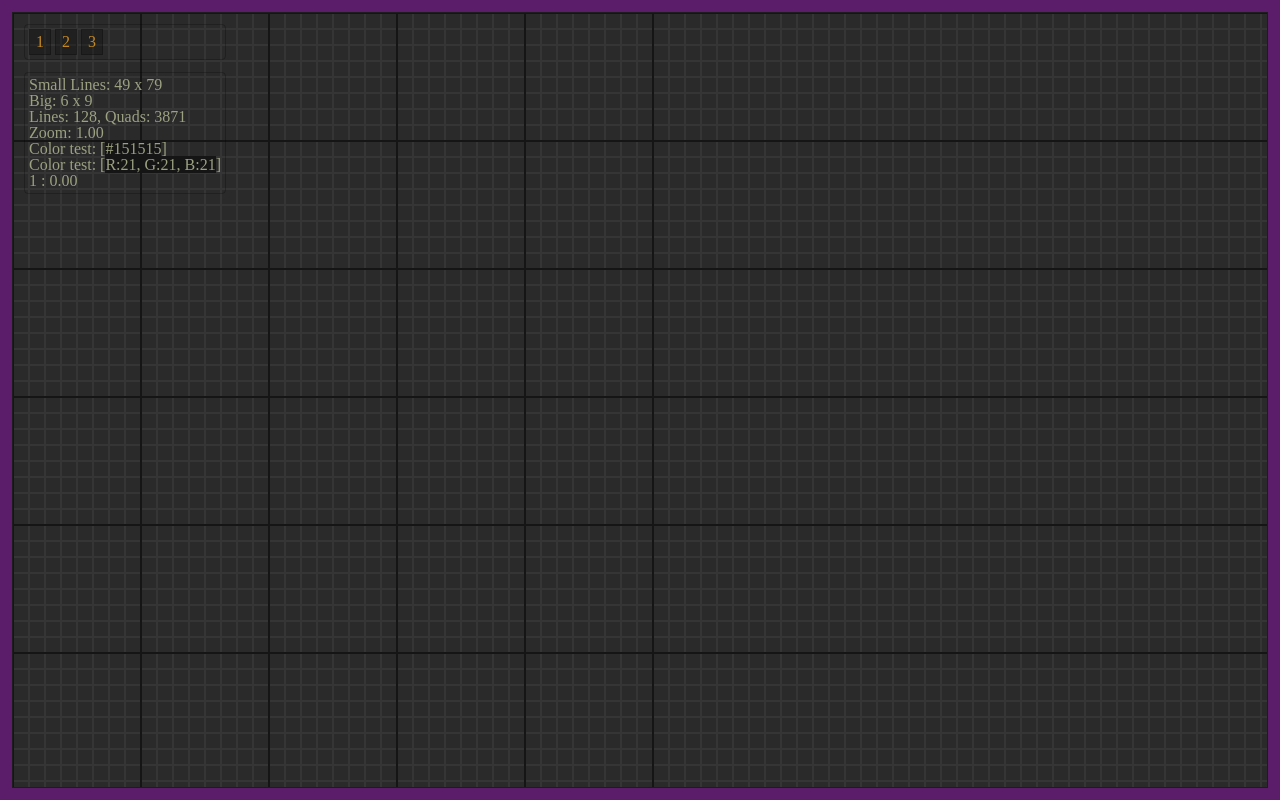
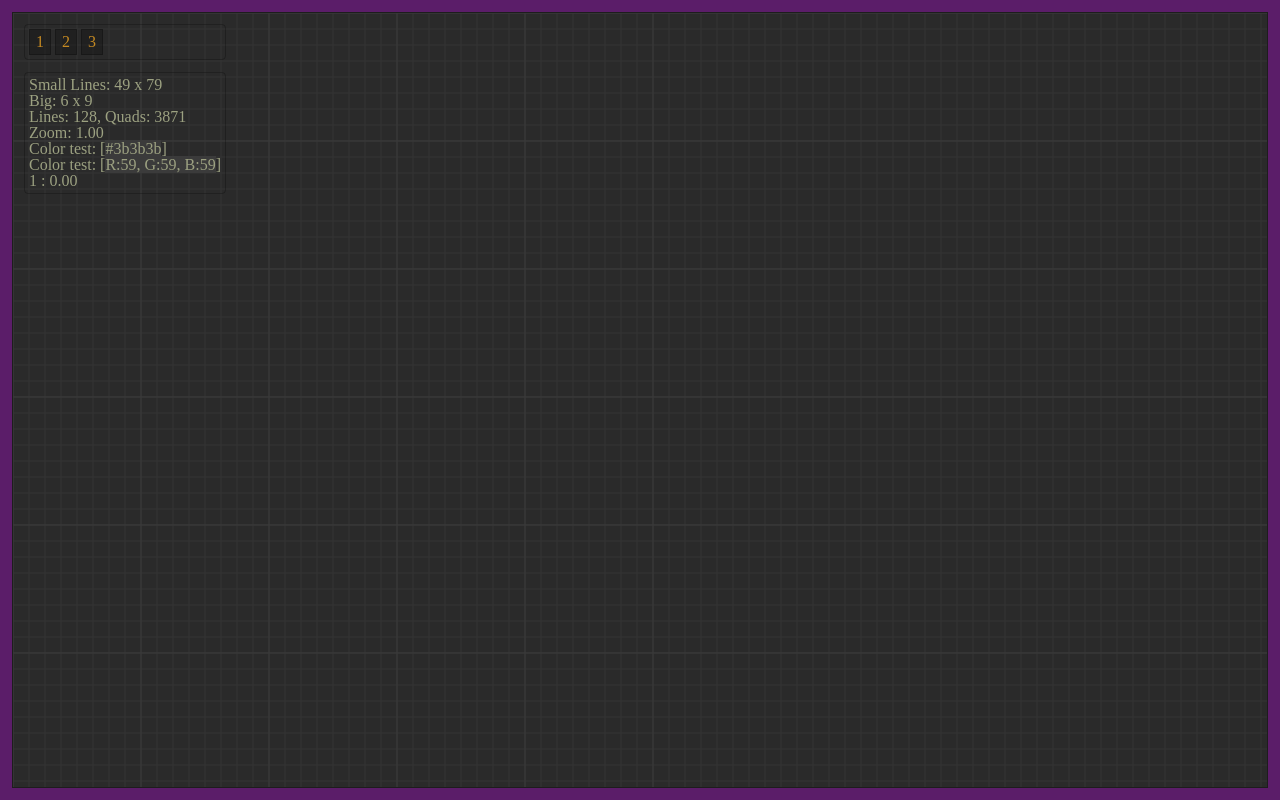
Before and after one commit to G-Freeman/VisEd, a Nuxt app: page / in a window 1280 px wide. Built offline with nearby package versions, Linux system fonts and the light colour scheme.

Commit message:
Grid colors, final

```diff
--- a/components/Grid.vue
+++ b/components/Grid.vue
@@ -131,7 +131,7 @@ export default {
 	props:{
 		id:				{default: '0'		},
 		smallGridColor: {default: '#353535'	},
-		bigGridColor:	{default: '#151515'	},
+		bigGridColor:	{default: '#3b3b3b'	},
 		// smallGridColor: {default: '#00ff00'	},
 		// bigGridColor:	{default: '#ff0000'	},
 	},
@@ -171,7 +171,7 @@ export default {
 		hBigGridLineCount()		{ return Math.floor(this.hSmallGridLineCount/this.bigGridSpacing)},
 		vBigGridLineCount()		{ return Math.floor(this.hSmallGridLineCount/this.bigGridSpacing)},
 		fixedZoomMultyplier()	{ return Number(Number(this.zoom.value%1||1).toFixed(this.zoom.step.toString().length-2)); },
-		colorTransformA()		{ return Color.hexTranslateToHex('#242424', this.bigGridColor, this.fixedZoomMultyplier) },
+		colorTransformA()		{ return Color.hexTranslateToHex(this.smallGridColor, this.bigGridColor, this.fixedZoomMultyplier) },
 		colorTransformB()		{ return Color.rgbTranslateToRgb(Color.hexToRgb(this.smallGridColor), Color.hexToRgb(this.bigGridColor), this.fixedZoomMultyplier) },
 	},
 	methods: {
@@ -214,7 +214,7 @@ export default {
 		//height: 100%;
 		overflow: hidden;
 		//border: 8px crimson solid;
-		background: #1d1d1d;
+		background: #374336;
 		&_tools {
 			position: absolute;
 			top: 0;
@@ -258,7 +258,7 @@ export default {
 				fill: #2a2a2a
 			}
 			line {
-				stroke-width: 2px;
+				stroke-width: 1px;
 			}
 		}
 	}
```
